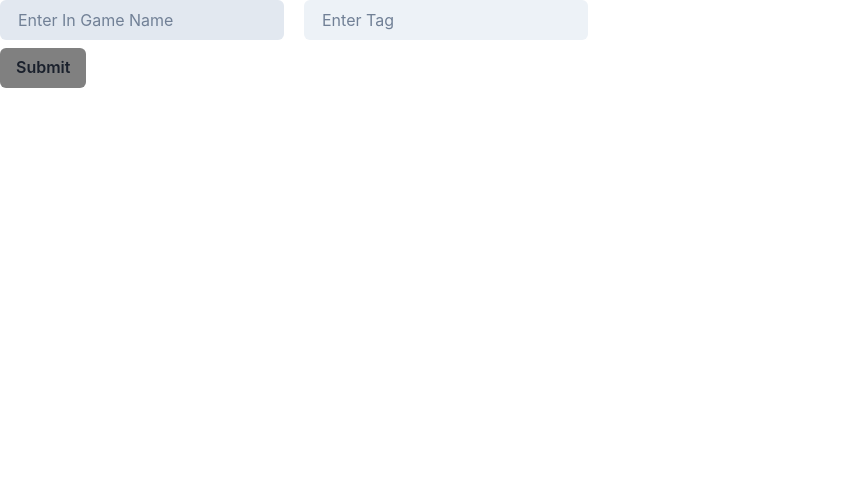
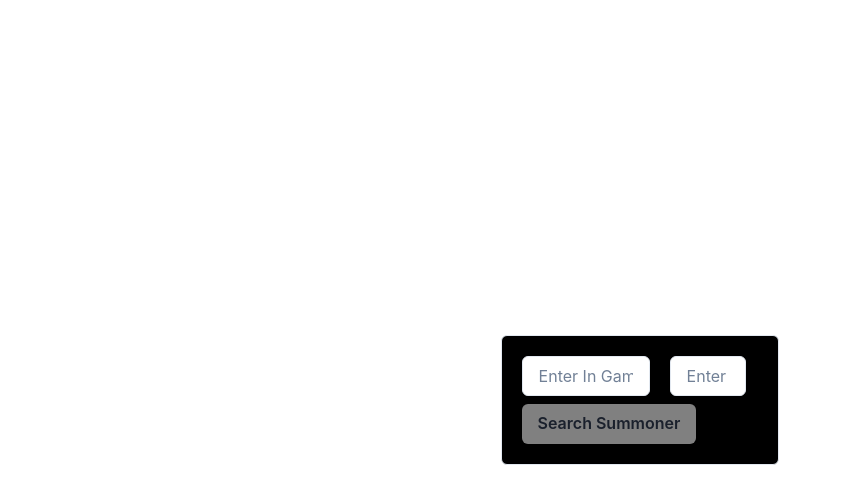
Before and after one commit to Sdk6/riot-api, a React (Create React App) app: page / in a window 1280 px wide. Shown: the top 504 px of the page, without its empty margins (0-842 px from the left). Built offline with nearby package versions, Linux system fonts and the light colour scheme.

Commit message:
Heckin CORS

```diff
--- a/src/pages/SearchSummoner.js
+++ b/src/pages/SearchSummoner.js
@@ -5,19 +5,62 @@ import {
     Input,
     Center,
     AbsoluteCenter,
+    Box,
     Button
   } from '@chakra-ui/react'
+import {useState} from "react"
 const SearchSummoner = () => {
+    const [inGameName, setInGameName] = useState("");
+    const [tag, setTag] = useState("");
+    const corsProxy = 'https://cors-anywhere.herokuapp.com/';
+    const handleSubmit = async (e) => {
+        e.preventDefault();
+
+        const corsProxy = 'https://cors-anywhere.herokuapp.com/';
+        const apiUrl = `${corsProxy}https://americas.api.riotgames.com/riot/account/v1/accounts/by-riot-id/sunn/na1?api_key=RGAPI-44ab4592-79f4-4cfd-9fa7-fb753f4840eb`;
+
+        const response = await fetch(apiUrl, {
+        method: "GET",
+        headers: {
+            "X-Riot-Token": "RGAPI-3b04f93a-3e25-4227-9203-c7af0df1d818"
+        }
+        });
+        const data = await response.json();
+        console.log('Response status:', response.status);
+    }
     return (
-            <FormControl>
-                <HStack>
-                    <FormLabel><Input variant={'filled'} placeholder='Enter In Game Name'></Input></FormLabel>
-                    <FormLabel><Input variant={'filled'} placeholder='Enter Tag'></Input></FormLabel>
-                </HStack>
-                <Button bg={'gray'}>
-                    Submit
-                </Button>
-            </FormControl>
+            <Center h="100vh">
+                <Box p="5" maxW="50vw"  borderRadius={"md"} borderWidth="1px" bg="black" >
+                <FormControl>
+                    <HStack>
+                        <FormLabel>
+                            <Input
+                                id="inGameName"
+                                value={inGameName}
+                                bg={"white"}
+                                placeholder="Enter In Game Name"
+                                w="10vw"
+                                onChange={(e) => setInGameName(e.target.value)}
+                            />
+                        </FormLabel>
+                        <FormLabel>
+                            <Input
+                                id="tag"
+                                value={tag}
+                                bg={"white"}
+                                placeholder='Enter Tag'
+                                w='6vw'
+                                onChange={(e) => setTag(e.target.value)}
+                            />
+
+                        </FormLabel>
+                    </HStack>
+                    <Button bg={'gray'} onClick={handleSubmit}>
+                        Search Summoner
+                    </Button>
+                </FormControl>
+                </Box>
+            </Center>
     )
 };
 
```
